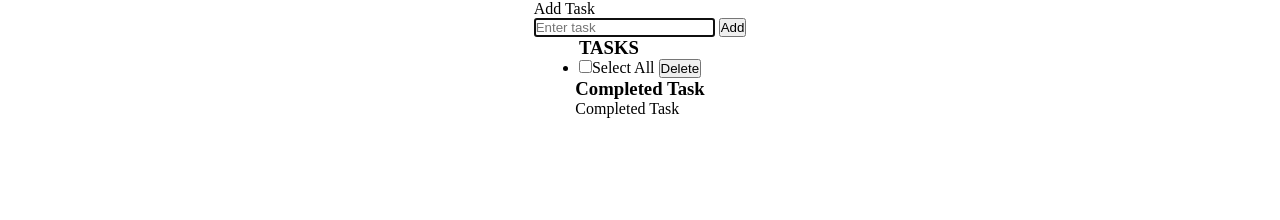
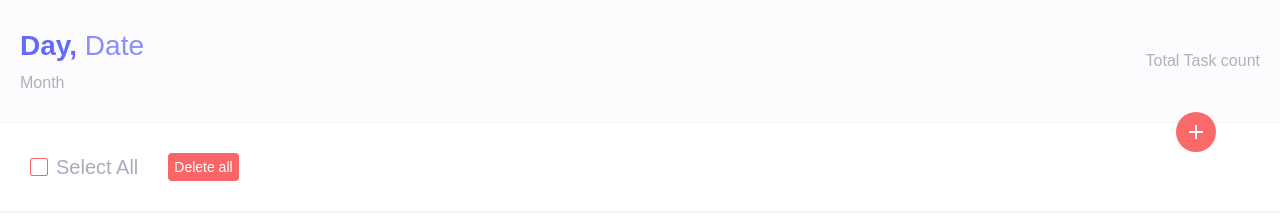
Before and after one commit to pronayguha13/Javascript-TODO, a plain HTML site: page index.html in a window 1280 px wide. Drawn offline with Linux system fonts and the light colour scheme; a web font is replaced by a local one.

Commit message:
all task handler section created

```diff
--- a/css/index.css
+++ b/css/index.css
@@ -5,11 +5,160 @@
   padding: 0;
 }
 
+body {
+  background-color: #fff;
+  display: flex;
+  flex-direction: column;
+  height: 100vh;
+  width: 100vw;
+  font-family: Arial, Helvetica, sans-serif;
+}
+
 #container {
+  position: relative;
+  display: flex;
+  flex-direction: column;
+  height: 100%;
+  width: 100%;
+}
+
+#header {
+  background-color: #fcfcff;
+  display: flex;
+  justify-content: space-between;
+  align-items: center;
+  padding: 30px 20px 30px 20px;
+  border-bottom: 1px solid #f3f5f7;
+}
+
+#dateSection {
+  font-size: 28px;
+  color: #666afb;
+  font-weight: 600;
+  padding-bottom: 12px;
+}
+
+#date {
+  font-weight: 100;
+  color: #8a8dfc;
+}
+
+#month {
+  color: #b0b0be;
+  font-size: 16px;
+}
+
+#taskCount {
+  color: #b0b0be;
+  font-size: 16px;
+}
+
+#openModalBtn {
+  position: absolute;
+  top: 14%;
+  right: 5%;
+  display: flex;
+  justify-content: center;
+  align-items: center;
+  align-self: flex-end;
+  height: 40px;
+  width: 40px;
+  border-radius: 50%;
+  border: none;
+  outline: none;
+  background-color: #fb6a6b;
+  color: #fff;
+}
+
+#openModalBtn:hover {
+  box-shadow: 0px 0px 22px 2px #962323a6 inset;
+}
+
+#openModalBtn #addBtnImage {
+  transform: rotate(0deg);
+}
+
+@keyframes rotation {
+  from {
+    transform: rotate(0deg);
+  }
+  to {
+    transform: rotate(360deg);
+  }
+}
+
+#openModalBtn:hover #addBtnImage {
+  animation: rotation 0.5s linear;
+}
+
+#taskInputSection {
   display: flex;
   flex-direction: column;
   justify-content: center;
   align-items: center;
+}
+
+#taskInputSection p {
+  font-family: "Akaya Kanadaka";
+  font-size: 2em;
+}
+
+#taskInput {
+  display: flex;
+}
+
+#allTaskController {
+  height: 48px;
+  display: flex;
+  align-items: center;
+  padding: 20px 20px 20px 30px;
+  border-bottom: 2px solid #f3f5f7;
+}
+
+#selectAll {
+  height: 18px;
+  width: 18px;
+  cursor: pointer;
+  position: relative;
+  appearance: none;
+  transition-duration: 0.3s;
+  border: 1px solid #fa6667;
+  border-radius: 2px;
+}
+
+#selectAll:checked {
+  background-color: blue;
+}
+
+#selectAll:checked::after {
+  content: "\2713";
+  background-color: #fb6c6d;
+  color: #fff;
+  position: absolute;
+  top: 0;
+  left: 0;
+  overflow: hidden;
+  height: 16px;
+  width: 16px;
+  text-align: center;
+  border: 1px solid #fb6c6d;
+  border-radius: 2px;
+}
+
+#selectAll + span {
+  padding-left: 8px;
+  margin-right: 30px;
+  font-size: 20px;
+  color: #ababbd;
+}
+
+#deleteAll {
+  padding: 6px;
+  border: none;
+  border-radius: 4px;
+  background-color: #fa6667;
+  color: #fff;
+  font-size: 14px;
 }
 
 /*
--- a/index.html
+++ b/index.html
@@ -6,8 +6,18 @@
   </head>
   <body>
     <div id="container">
-      <div id="add_task">
-        <p>Add Task</p>
+      <div id="header">
+        <div>
+          <h3 id="dateSection">Day, <span id="date">Date</span></h3>
+          <p id="month">Month</p>
+        </div>
+        <p id="taskCount">Total Task count</p>
+      </div>
+      <button id="openModalBtn">
+        <img src="./image/add_white_24dp.svg" id="addBtnImage" alt="add" />
+      </button>
+      <!-- <div id="taskInputSection">
+        <p>Add New Task</p>
         <div id="taskInput">
           <input
             type="text"
@@ -15,25 +25,26 @@
             placeholder="Enter task"
             autofocus
           />
-          <!-- <input type="date" name="input date" id="inputDate" /> -->
           <button id="addBtn">Add</button>
         </div>
-      </div>
-      <div id="showTask">
-        <h3>TASKS</h3>
-        <ul>
-          <li>
-            <input type="checkbox" id="selectAll" />Select All
-            <button id="delete">Delete</button>
-          </li>
-        </ul>
+      </div> -->
+      <div id="pendingTaskSection">
+        <div id="allTaskController">
+          <input type="checkbox" id="selectAll" /><span>Select All</span>
+          <button id="deleteAll">
+            Delete all
+            <!-- <img
+              src="/image/delete_all.svg"
+              id="deleteAllImg"
+              alt="delete all"
+            /> -->
+          </button>
+        </div>
         <ul id="taskTable" style="list-style: none"></ul>
       </div>
-      <div id="completedTaskList">
-        <h3>Completed Task</h3>
-        <p>Completed Task</p>
-        <ul id="completeTaskHolder"></ul>
-      </div>
+      <!-- <div id="finishedTaskSection">
+        <ul id="finishedTakList"></ul>
+      </div> -->
     </div>
     <script type="text/javascript" src="script\index.js"></script>
   </body>
```
Also changed, not shown: image/add_white_24dp.svg (added), 1 other file.
